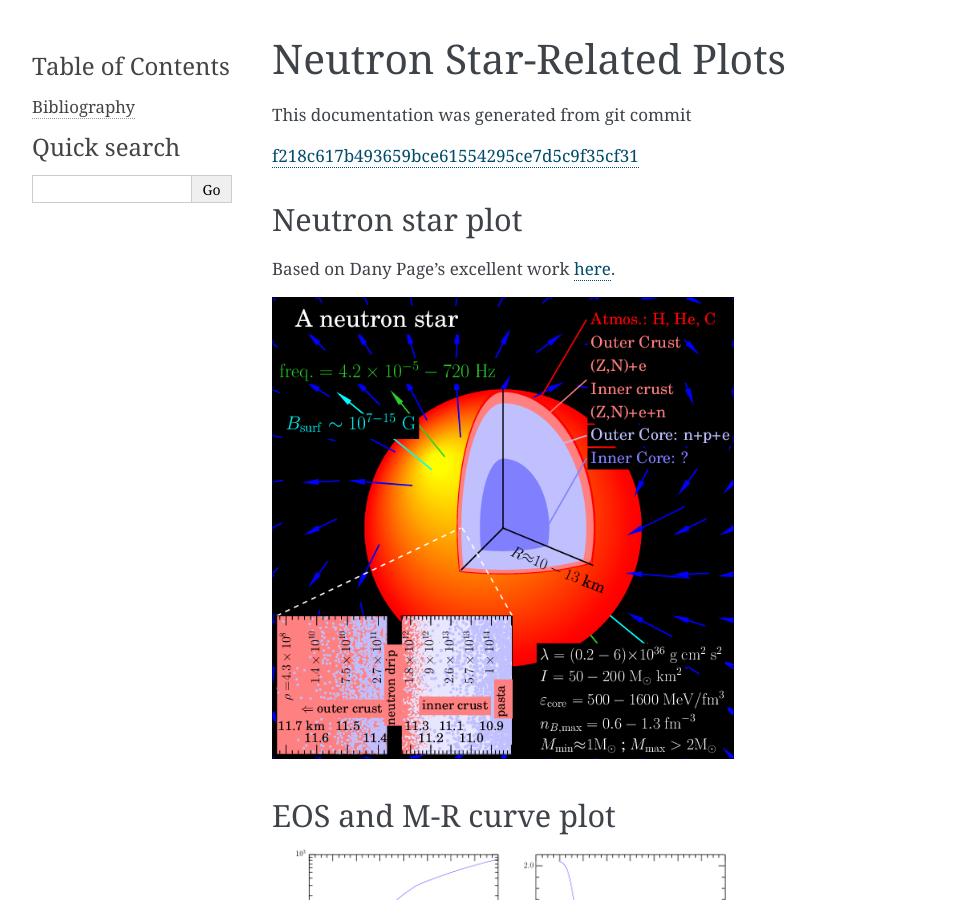
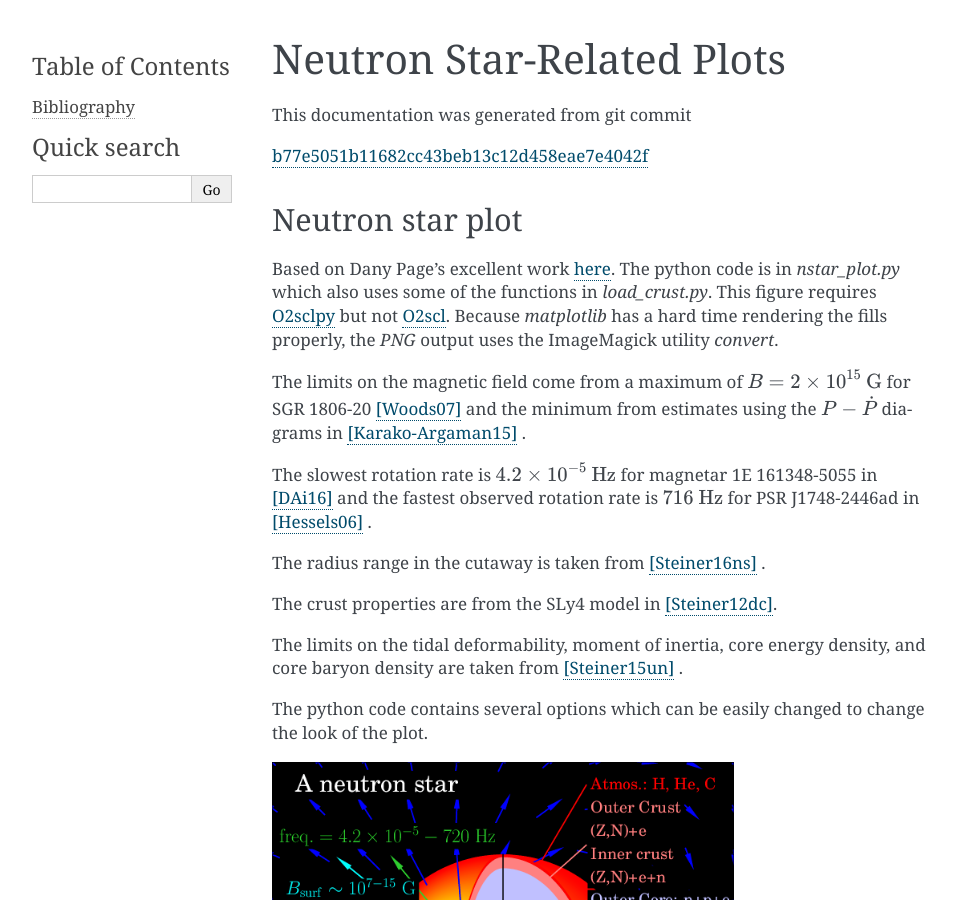
Before and after one commit to awsteiner/nstar-plot, a Sphinx documentation site: the page built from sphinx/index.rst, in a window 1280 px wide and 900 px high. Shown: the whole window, without its empty margins (148-1103 px from the left). Built offline with Sphinx 7.4.7, drawn with Linux system fonts in a browser that asks for light colours; some of the changed text lies outside the part shown.

Commit message:
Updated cos.

```diff
--- a/nstar_plot.py
+++ b/nstar_plot.py
@@ -35,10 +35,6 @@ import os
 import urllib.request
 import o2sclpy
 from load_crust import load_crust
-
-# Internal code for parsing .bib and creating html
-if 0:
-    os.system("btmanip -parse refs.bib -hay nstar_plot_refs.html")
 
 update_plot_files=False
 
--- a/sphinx/bib.rst
+++ b/sphinx/bib.rst
@@ -21,7 +21,7 @@ the work referred to using its DOI identifer.
    <http://dx.doi.org/10.1088/0004-637X/698/2/1020>`_,
    Astrophys. J. **698** (2009) 1020.
 
-.. [D'Ai16] `A. D'Aí, P. A. Evans, D. N. Burrows, N. P. M. Kuin, D. A. Kann, S. Campana, A. Maselli, P. Romano, G. Cusumano, V. La Parola, S. D. Barthelmy, A. P. Beardmore, S. B. Cenko, M. De Pasquale, N. Gehrels, J. Greiner, J. A. Kennea, S. Klose, A. Melandri, J. A. Nousek, J. P. Osborne, D. M. Palmer, B. Sbarufatti, P. Schady, M. H. Siegel, G. Tagliaferri, R. Yates, and S. Zane
+.. [DAi16] `A. D'Aí, P. A. Evans, D. N. Burrows, N. P. M. Kuin, D. A. Kann, S. Campana, A. Maselli, P. Romano, G. Cusumano, V. La Parola, S. D. Barthelmy, A. P. Beardmore, S. B. Cenko, M. De Pasquale, N. Gehrels, J. Greiner, J. A. Kennea, S. Klose, A. Melandri, J. A. Nousek, J. P. Osborne, D. M. Palmer, B. Sbarufatti, P. Schady, M. H. Siegel, G. Tagliaferri, R. Yates, and S. Zane
    <https://doi.org/10.1093/mnras/stw2023>`_,
    Mon. Not. R. Astron. Soc. **463** (2016) 2394.
 
@@ -58,6 +58,10 @@ the work referred to using its DOI identifer.
    <https://doi.org/10.1103/PhysRevC.91.015804>`_,
    Phys. Rev. C **91** (2015) 015804.
 
+.. [Steiner16ns] `A. W. Steiner, J. M. Lattimer, and E. F. Brown
+   <http://doi.org/10.1140/epja/i2016-16018-1>`_,
+   Eur. Phys. J. A **52** (2016) 18.
+
 .. [Woods07] `P. M. Woods, C., Kouveliotou, M. H. Finger, E. Göğóś, C. A. Wilson, S. K. Patel, K. Hurley, and J. H. Swank
    <https://doi.org/10.1086/507459>`_,
    Astrophys. J. **654** (2007) 470.
--- a/sphinx/commit.rst
+++ b/sphinx/commit.rst
@@ -1 +1 @@
-`f218c617b493659bce61554295ce7d5c9f35cf31 <http://github.com/awsteiner/nstar-plot/tree/f218c617b493659bce61554295ce7d5c9f35cf31>`_
+`b77e5051b11682cc43beb13c12d458eae7e4042f <http://github.com/awsteiner/nstar-plot/tree/b77e5051b11682cc43beb13c12d458eae7e4042f>`_
--- a/sphinx/conf.py
+++ b/sphinx/conf.py
@@ -1,7 +1,7 @@
 #!/usr/bin/env python3
 # -*- coding: utf-8 -*-
 #
-# eos documentation build configuration file, created by
+# nstar-plot documentation build configuration file, created by
 # sphinx-quickstart on Thu Apr 20 09:06:02 2017.
 #
 # This file is execfile()d with the current directory set to its
@@ -38,8 +38,8 @@ extensions = ['sphinx.ext.autodoc',
               'breathe']
 
 #
-breathe_projects = { "eos": os.path.abspath('../doc/xml') }
-breathe_default_project = "eos"
+breathe_projects = { "nstar-plot": os.path.abspath('../doc/xml') }
+breathe_default_project = "nstar-plot"
 #
 
 # Add any paths that contain templates here, relative to this directory.
@@ -55,9 +55,9 @@ source_suffix = '.rst'
 master_doc = 'index'
 
 # General information about the project.
-project = 'eos'
-copyright = '2017, Xingfu Du and Andrew W. Steiner'
-author = 'Xingfu Du and Andrew W. Steiner'
+project = 'nstar-plot'
+copyright = '2015-2018, Andrew W. Steiner'
+author = 'Andrew W. Steiner'
 
 # The version info for the project you're documenting, acts as replacement for
 # |version| and |release|, also used in various other places throughout the
@@ -112,7 +112,7 @@ html_sidebars = {
 # -- Options for HTMLHelp output ------------------------------------------
 
 # Output file base name for HTML help builder.
-htmlhelp_basename = 'eosdoc'
+htmlhelp_basename = 'nstar-plotdoc'
 
 
 # -- Options for LaTeX output ---------------------------------------------
@@ -139,7 +139,7 @@ latex_elements = {
 # (source start file, target name, title,
 #  author, documentclass [howto, manual, or own class]).
 latex_documents = [
-    (master_doc, 'eos.tex', 'eos Documentation',
+    (master_doc, 'nstar-plot.tex', 'nstar-plot Documentation',
      'Xingfu Du and Andrew W. Steiner', 'manual'),
 ]
 
@@ -149,7 +149,7 @@ latex_documents = [
 # One entry per manual page. List of tuples
 # (source start file, name, description, authors, manual section).
 man_pages = [
-    (master_doc, 'eos', 'eos Documentation',
+    (master_doc, 'nstar-plot', 'nstar-plot Documentation',
      [author], 1)
 ]
 
@@ -160,7 +160,7 @@ man_pages = [
 # (source start file, target name, title, author,
 #  dir menu entry, description, category)
 texinfo_documents = [
-    (master_doc, 'eos', 'eos Documentation',
-     author, 'eos', 'One line description of project.',
+    (master_doc, 'nstar-plot', 'nstar-plot Documentation',
+     author, 'nstar-plot', 'One line description of project.',
      'Miscellaneous'),
 ]
--- a/sphinx/index.rst
+++ b/sphinx/index.rst
@@ -8,8 +8,34 @@ This documentation was generated from git commit
 Neutron star plot
 -----------------
 
-Based on Dany Page's excellent work
-`here <http://www.astroscu.unam.mx/neutrones/home.html>`_.
+Based on Dany Page's excellent work `here
+<http://www.astroscu.unam.mx/neutrones/home.html>`_. The python code
+is in `nstar_plot.py` which also uses some of the functions in
+`load_crust.py`. This figure requires `O2sclpy
+<https://isospin.roam.utk.edu/static/code/o2sclpy>`_ but not `O2scl
+<https://isospin.roam.utk.edu/static/code/o2scl>`_. Because
+`matplotlib` has a hard time rendering the fills properly, the `PNG`
+output uses the ImageMagick utility `convert`.
+
+The limits on the magnetic field come from a maximum
+of :math:`B=2 \times 10^{15}~\mathrm{G}` for
+SGR 1806-20 [Woods07]_ and the minimum from estimates
+using the :math:`P-\dot{P}` diagrams in [Karako-Argaman15]_ .
+
+The slowest rotation rate is :math:`4.2 \times 10^{-5}~\mathrm{Hz}`
+for magnetar 1E 161348-5055 in [DAi16]_ and the fastest observed
+rotation rate is :math:`716~\mathrm{Hz}` for PSR J1748-2446ad in
+[Hessels06]_ .
+
+The radius range in the cutaway is taken from [Steiner16ns]_ .
+
+The crust properties are from the SLy4 model in [Steiner12dc]_.
+
+The limits on the tidal deformability, moment of inertia, core energy
+density, and core baryon density are taken from [Steiner15un]_ .
+
+The python code contains several options which can be easily changed
+to change the look of the plot.
 
 .. image:: ../nstar_plot.png
    :width: 70%
--- a/sphinx/static/refs.bib
+++ b/sphinx/static/refs.bib
@@ -52,7 +52,7 @@
   year =	 2009
 }
 
-@Article{D'Ai16,
+@Article{DAi16,
   author =	 {D'A\'{i}, A. and Evans, P. A. and Burrows, D. N. and
                   Kuin, N. P. M. and Kann, D. A. and Campana, S. and
                   Maselli, A. and Romano, P. and Cusumano, G. and La
@@ -206,6 +206,22 @@
   url =		 {https://doi.org/10.1103/PhysRevC.91.015804}
 }
 
+@Article{Steiner16ns,
+  author =	 {Steiner, A. W. and Lattimer, J. M. and Brown, E. F.},
+  title =	 {Neutron Star Radii, Universal Relations, and the
+                  Role of Prior Distributions},
+  journal =	 {Eur. Phys. J. A},
+  year =	 2016,
+  month =	 {Feb},
+  volume =	 52,
+  pages =	 18,
+  doi =		 {10.1140/epja/i2016-16018-1},
+  eprint =	 {1510.07515},
+  citations =	 36,
+  adscites =	 38,
+  url =		 {http://doi.org/10.1140/epja/i2016-16018-1}
+}
+
 @Article{Woods07,
   author =	 {Woods, Peter M. and Kouveliotou, Chyrssa, and
                   Finger, Mark H. and {G\"{o}\u{g}\'{o}\'{s}}, Ersin
```
Also changed, not shown: nstar_plot_refs.html (deleted, +0 -8 lines).
